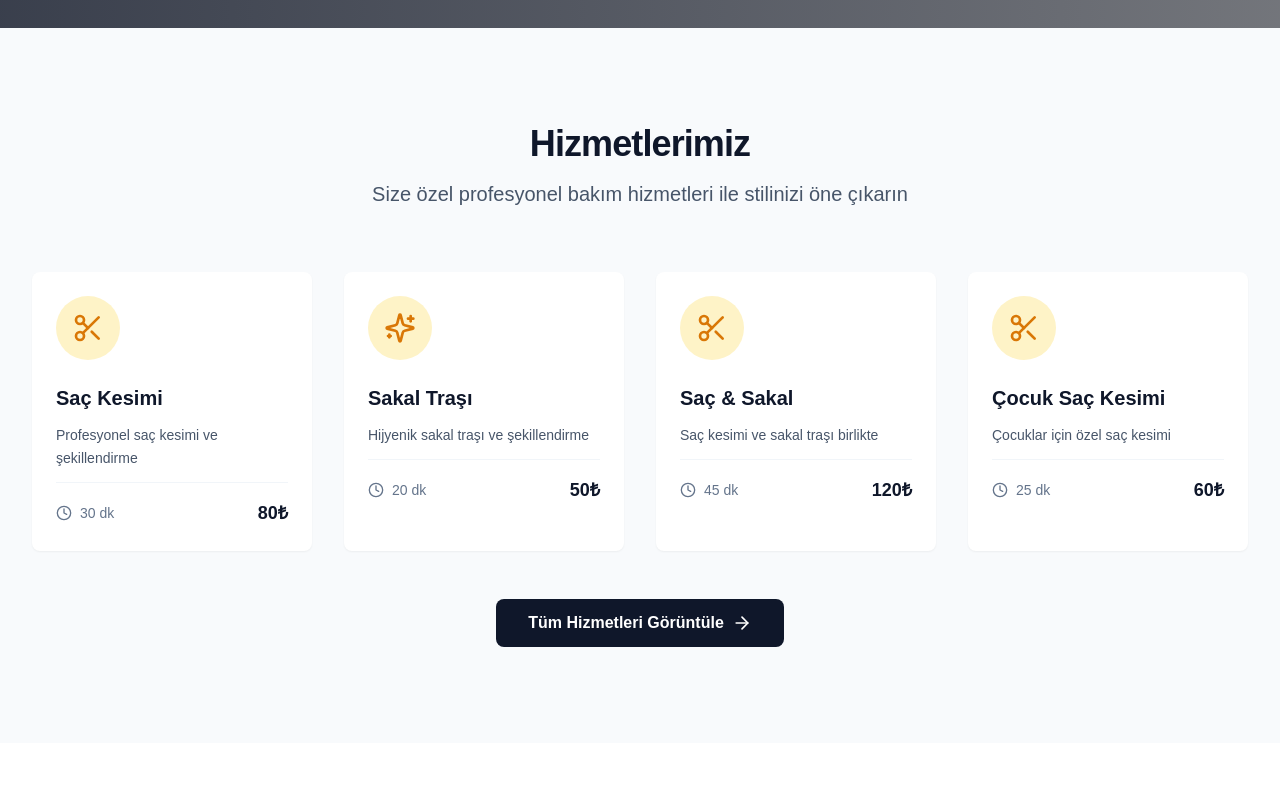
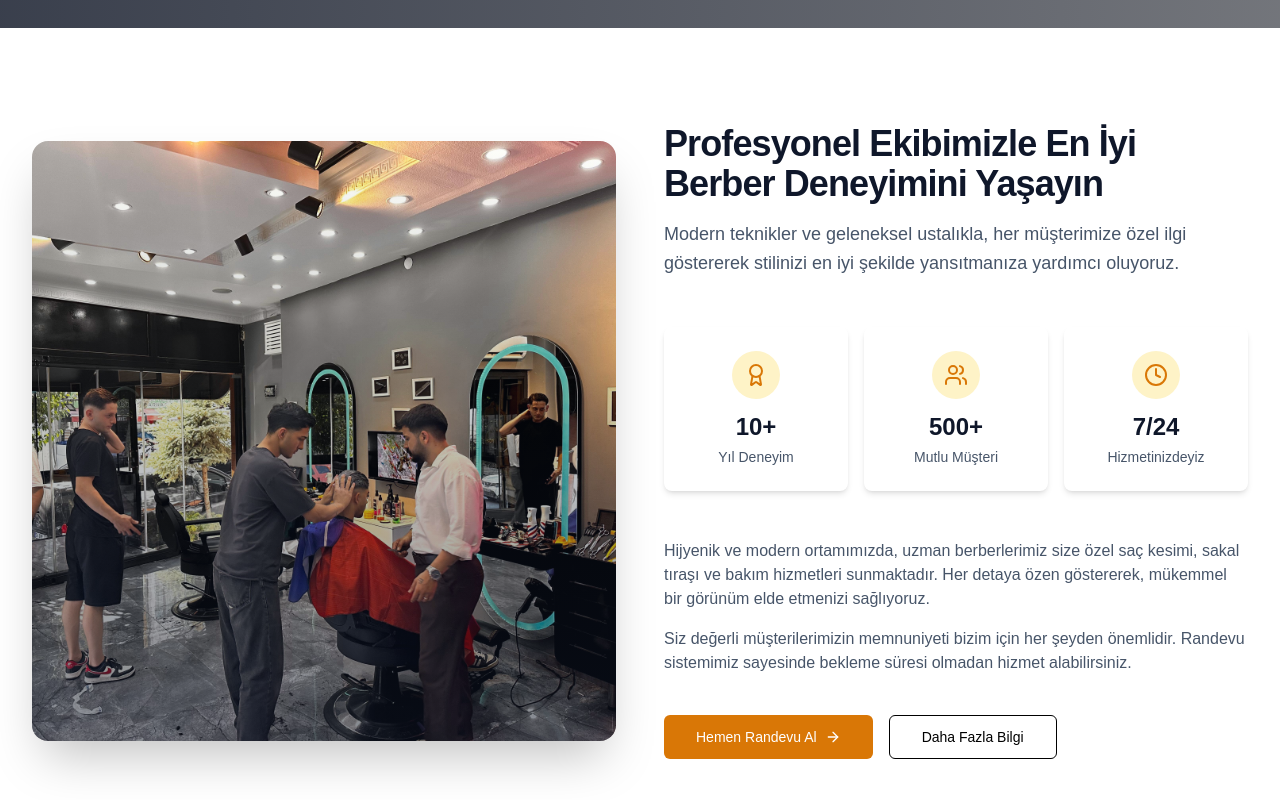
Before and after one commit to Tuksal-Software/barber, a Next.js app: page / in a window 1280 px wide. Shown: the part 880-1680 px from the top of the page. Built offline with nearby package versions, Linux system fonts and the light colour scheme; grey boxes are pictures that could not be loaded.

Commit message:
feat(home): replace services with about section

```diff
--- a/src/app/(public)/page.tsx
+++ b/src/app/(public)/page.tsx
@@ -1,14 +1,13 @@
 import HeroSection from '@/components/home/HeroSection'
-import ServicesPreview from '@/components/home/ServicesPreview'
+import AboutSection from '@/components/home/AboutSection'
 import WhyUs from '@/components/home/WhyUs'
 import CTASection from '@/components/home/CTASection'
-import { mockServices } from '@/lib/mock-data'
 
 export default function Home() {
   return (
     <div className="min-h-screen">
       <HeroSection />
-      <ServicesPreview services={mockServices} />
+      <AboutSection />
       <WhyUs />
       <CTASection />
     </div>
--- /dev/null
+++ b/src/components/home/AboutSection.tsx
@@ -0,0 +1,101 @@
+import Image from 'next/image'
+import Link from 'next/link'
+import { ArrowRight, Award, Users, Clock } from 'lucide-react'
+import { Button } from '@/components/ui/button'
+import { Card, CardContent } from '@/components/ui/card'
+
+export default function AboutSection() {
+  return (
+    <section className="py-16 md:py-24 bg-white">
+      <div className="max-w-7xl mx-auto px-4 sm:px-6 lg:px-8">
+        <div className="grid grid-cols-1 lg:grid-cols-2 gap-12 items-center">
+          {/* Image Side */}
+          <div className="relative h-[400px] md:h-[500px] lg:h-[600px] rounded-2xl overflow-hidden shadow-2xl">
+            <Image
+              src="/about.jpg"
+              alt="The Mens Hair Salon"
+              fill
+              className="object-cover"
+              priority
+            />
+            <div className="absolute inset-0 bg-gradient-to-t from-slate-900/50 to-transparent" />
+          </div>
+
+          {/* Content Side */}
+          <div className="space-y-6">
+            <div>
+              <h2 className="text-3xl md:text-4xl font-bold text-slate-900 mb-4 tracking-tight">
+                Profesyonel Ekibimizle En İyi Berber Deneyimini Yaşayın
+              </h2>
+              <p className="text-lg text-slate-600 leading-relaxed">
+                Modern teknikler ve geleneksel ustalıkla, her müşterimize özel ilgi göstererek
+                stilinizi en iyi şekilde yansıtmanıza yardımcı oluyoruz.
+              </p>
+            </div>
+
+            {/* Features Grid */}
+            <div className="grid grid-cols-1 md:grid-cols-3 gap-4 py-6">
+              <Card className="border-0 shadow-md hover:shadow-lg transition-shadow">
+                <CardContent className="pt-6 text-center">
+                  <div className="w-12 h-12 bg-amber-100 rounded-full flex items-center justify-center mx-auto mb-3">
+                    <Award className="w-6 h-6 text-amber-600" />
+                  </div>
+                  <div className="text-2xl font-bold text-slate-900 mb-1">10+</div>
+                  <div className="text-sm text-slate-600">Yıl Deneyim</div>
+                </CardContent>
+              </Card>
+
+              <Card className="border-0 shadow-md hover:shadow-lg transition-shadow">
+                <CardContent className="pt-6 text-center">
+                  <div className="w-12 h-12 bg-amber-100 rounded-full flex items-center justify-center mx-auto mb-3">
+                    <Users className="w-6 h-6 text-amber-600" />
+                  </div>
+                  <div className="text-2xl font-bold text-slate-900 mb-1">500+</div>
+                  <div className="text-sm text-slate-600">Mutlu Müşteri</div>
+                </CardContent>
+              </Card>
+
+              <Card className="border-0 shadow-md hover:shadow-lg transition-shadow">
+                <CardContent className="pt-6 text-center">
+                  <div className="w-12 h-12 bg-amber-100 rounded-full flex items-center justify-center mx-auto mb-3">
+                    <Clock className="w-6 h-6 text-amber-600" />
+                  </div>
+                  <div className="text-2xl font-bold text-slate-900 mb-1">7/24</div>
+                  <div className="text-sm text-slate-600">Hizmetinizdeyiz</div>
+                </CardContent>
+              </Card>
+            </div>
+
+            {/* Description */}
+            <div className="space-y-4 text-slate-600">
+              <p>
+                Hijyenik ve modern ortamımızda, uzman berberlerimiz size özel saç kesimi,
+                sakal tıraşı ve bakım hizmetleri sunmaktadır. Her detaya özen göstererek,
+                mükemmel bir görünüm elde etmenizi sağlıyoruz.
+              </p>
+              <p>
+                Siz değerli müşterilerimizin memnuniyeti bizim için her şeyden önemlidir.
+                Randevu sistemimiz sayesinde bekleme süresi olmadan hizmet alabilirsiniz.
+              </p>
+            </div>
+
+            {/* CTA Buttons */}
+            <div className="flex flex-col sm:flex-row gap-4 pt-4">
+              <Link href="/randevu-al">
+                <Button size="lg" className="w-full sm:w-auto bg-amber-600 hover:bg-amber-700 text-white">
+                  Hemen Randevu Al
+                  <ArrowRight className="ml-2 h-4 w-4" />
+                </Button>
+              </Link>
+              <Link href="/hakkimizda">
+                <Button size="lg" variant="outline" className="w-full sm:w-auto">
+                  Daha Fazla Bilgi
+                </Button>
+              </Link>
+            </div>
+          </div>
+        </div>
+      </div>
+    </section>
+  )
+}
--- a/src/components/home/HeroSection.tsx
+++ b/src/components/home/HeroSection.tsx
@@ -48,10 +48,10 @@ export default function HeroSection() {
             </Link>
 
             <Link
-              href="/hizmetler"
+              href="/hakkimizda"
               className="group border-2 border-white text-white hover:bg-white hover:text-slate-900 px-8 py-4 rounded-lg transition-all duration-300 font-semibold text-lg flex items-center space-x-3 min-h-[56px]"
             >
-              <span>Hizmetlerimizi Keşfedin</span>
+              <span>Hakkımızda</span>
               <ArrowRight className="w-5 h-5 group-hover:translate-x-1 transition-transform" />
             </Link>
           </div>
```
